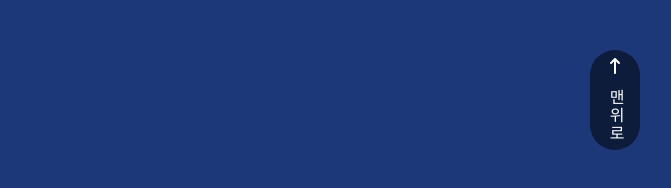
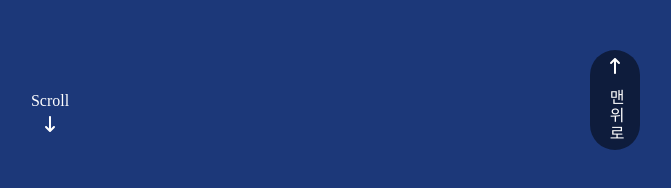
Before and after one commit to wjdgus1122/Portfolio_Site, a React (Create React App) app: page / in a window 1280 px wide. Shown: the part 630-818 px from the top of the page, without its empty margins (590-1261 px from the left). Built offline with nearby package versions, Linux system fonts and the light colour scheme.

Commit message:
1st section scroll icon edit

```diff
--- a/src/Main.js
+++ b/src/Main.js
@@ -1,7 +1,10 @@
-import { faArrowUpLong } from "@fortawesome/free-solid-svg-icons";
+import {
+  faArrowUpLong,
+  faArrowDownLong,
+} from "@fortawesome/free-solid-svg-icons";
 import { FontAwesomeIcon } from "@fortawesome/react-fontawesome";
 import { useState } from "react";
-import styled from "styled-components";
+import styled, { keyframes } from "styled-components";
 import { mainStyle } from "./style/Globalstyle";
 
 const Wrap = styled.div`
@@ -12,6 +15,7 @@ const Wrap = styled.div`
 const FirstSection = styled.div`
   width: 100%;
   height: 100vh;
+  position: relative;
 `;
 const Header = styled.div`
   width: 100%;
@@ -69,6 +73,36 @@ const MenuText = styled.div`
   &:hover {
     color: ${mainStyle.blueColor};
   }
+`;
+const ScrollIcon = styled.div`
+  width: 50px;
+  height: 80px;
+  display: flex;
+  flex-direction: column;
+  justify-content: flex-end;
+  align-items: center;
+  color: white;
+  position: absolute;
+  left: 50%;
+  bottom: 20px;
+  transform: translateX(-50%);
+  svg {
+    animation: scrollbtn 0.5s infinite alternate;
+    position: absolute;
+    bottom: 0;
+  }
+  @keyframes scrollbtn {
+    0% {
+      bottom: 0;
+    }
+    100% {
+      bottom: 20px;
+    }
+  }
+`;
+
+const ScrollText = styled.div`
+  margin-bottom: 40px;
 `;
 const SecondSection = styled.div`
   width: 100%;
@@ -157,6 +191,10 @@ export const Main = () => {
             <MenuText>Toy Project</MenuText>
           </ClickMenu>
         </Header>
+        <ScrollIcon>
+          <ScrollText>Scroll</ScrollText>
+          <FontAwesomeIcon icon={faArrowDownLong} />
+        </ScrollIcon>
       </FirstSection>
       <SecondSection></SecondSection>
       <ThirdSection></ThirdSection>
```
